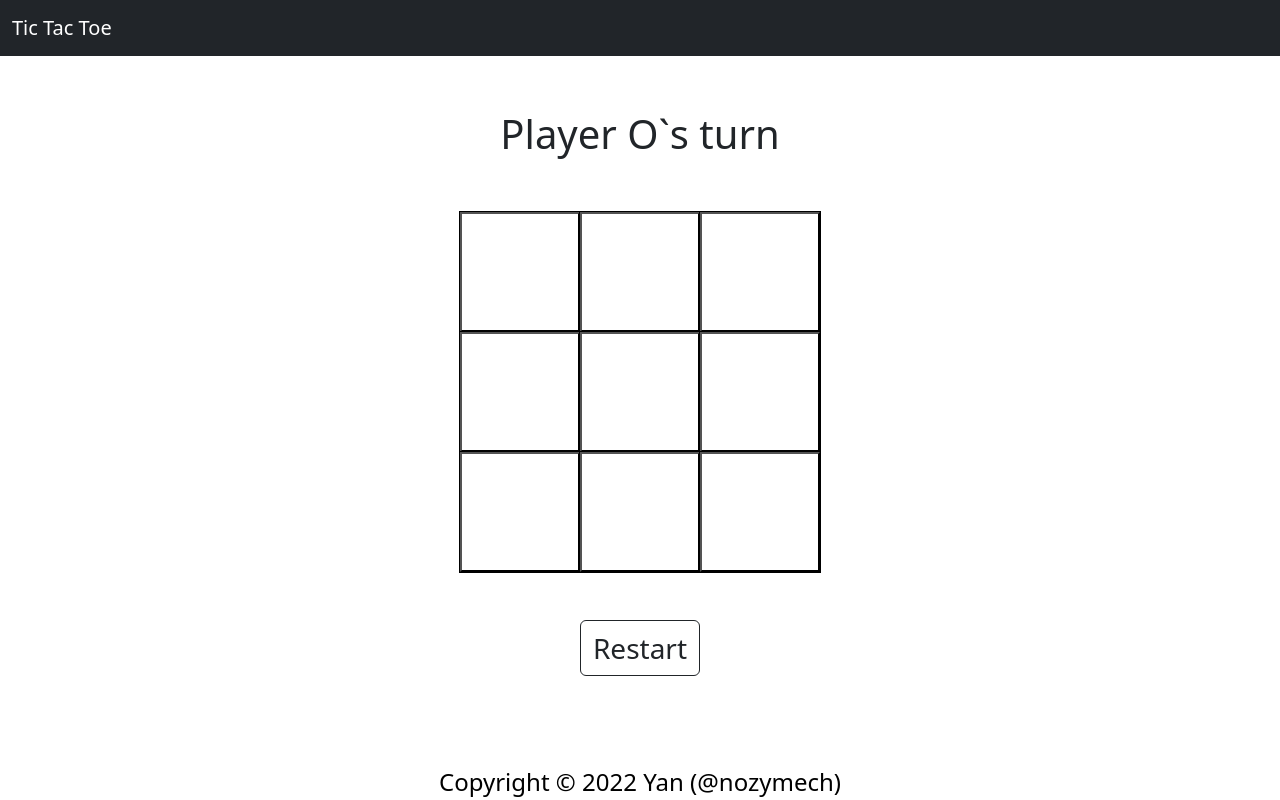
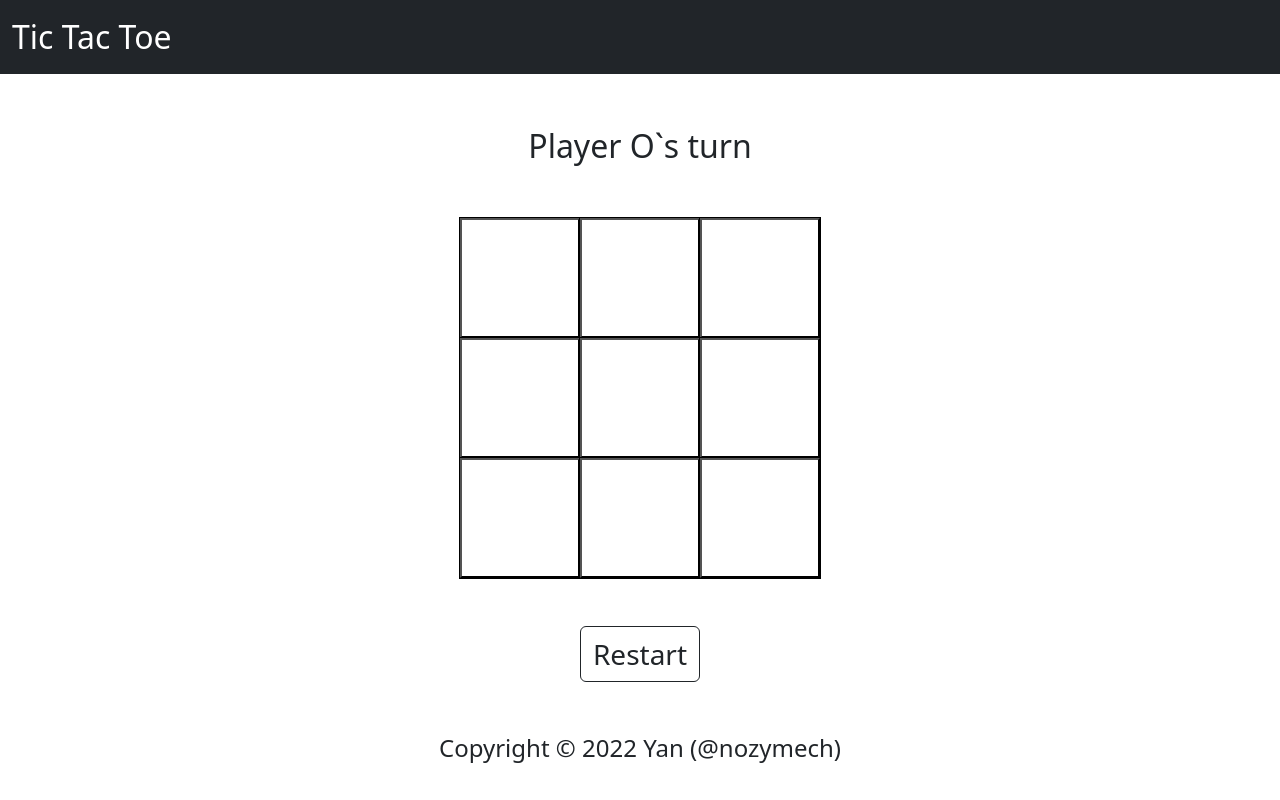
Before and after one commit to nozymech/Project-TIC-TAC-TOE, a plain HTML site: page index.html in a window 1280 px wide. Drawn offline with nearby package versions, Linux system fonts and the light colour scheme.

Commit message:
adjust ui

```diff
--- a/index.html
+++ b/index.html
@@ -14,17 +14,17 @@
   </body>
   <nav class="navbar navbar-dark bg-dark">
     <div class="container-fluid">
-      <a class="navbar-brand" href="#">
+      <a class="navbar-brand fs-2 " href="#">
         Tic Tac Toe
       </a>
     </div>
   </nav>
     <div class="container">
-        <div id="status" class="mt-5 mb-5 fs-1">Player O`s turn</div>
+        <div id="status" class="mt-5 mb-5 fs-2">Player O`s turn</div>
         <div id="gameBoard">
         </div>
         <button id="restart"  class="btn btn-outline-dark mt-5 fs-3">Restart</button>
     </div>
-    <div class="footer">Copyright © 2022 Yan (@nozymech)</div>
+    <div class="footer mt-5">Copyright © 2022 Yan (@nozymech)</div>
 </body>
 </html>
--- a/style.css
+++ b/style.css
@@ -1,3 +1,7 @@
+body{
+    overflow: scroll;
+}
+
 #gameBoard{
     width: 360px;
     height: 360px;
@@ -25,11 +29,7 @@
 }
 
 .footer {
-    position: fixed;
-    left: 0;
-    bottom: 0;
-    width: 100%;
-    color: black;
+    position: relative;
     text-align: center;
     font-size:x-large;
 }
```
